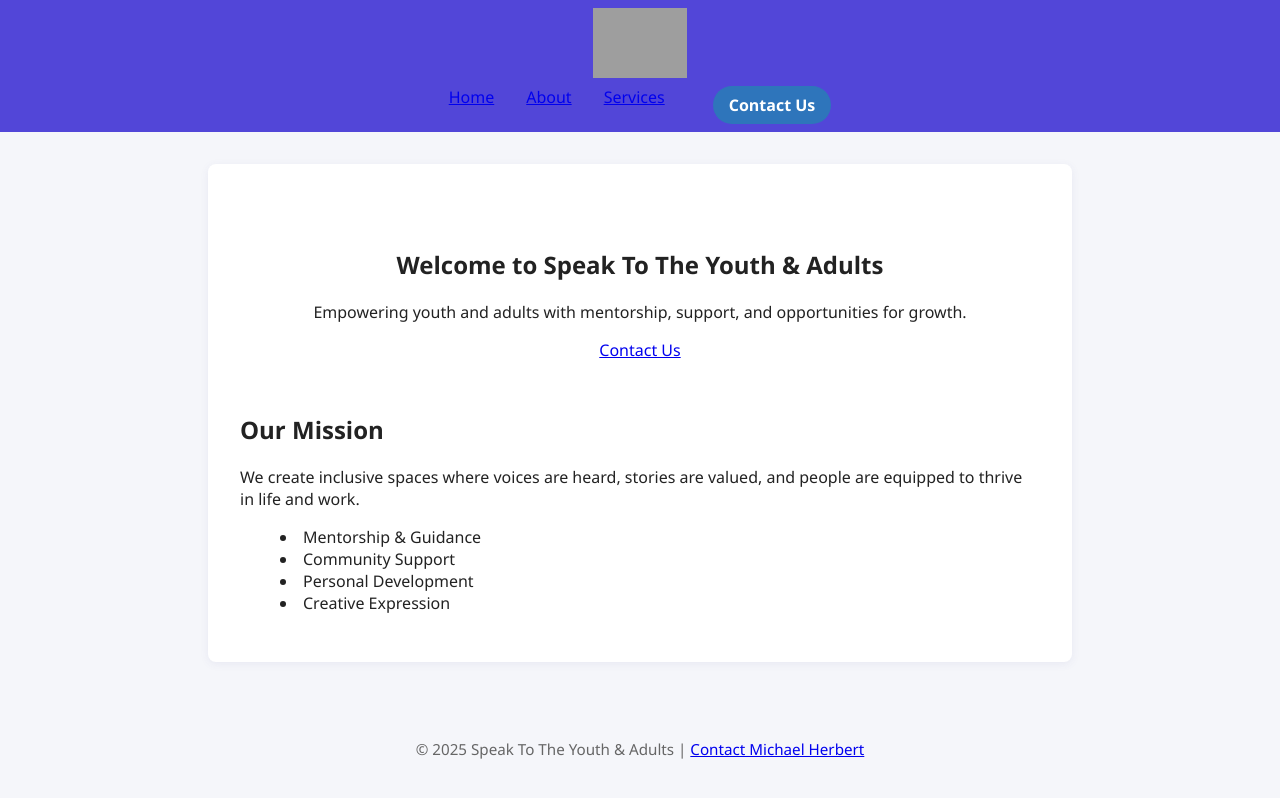
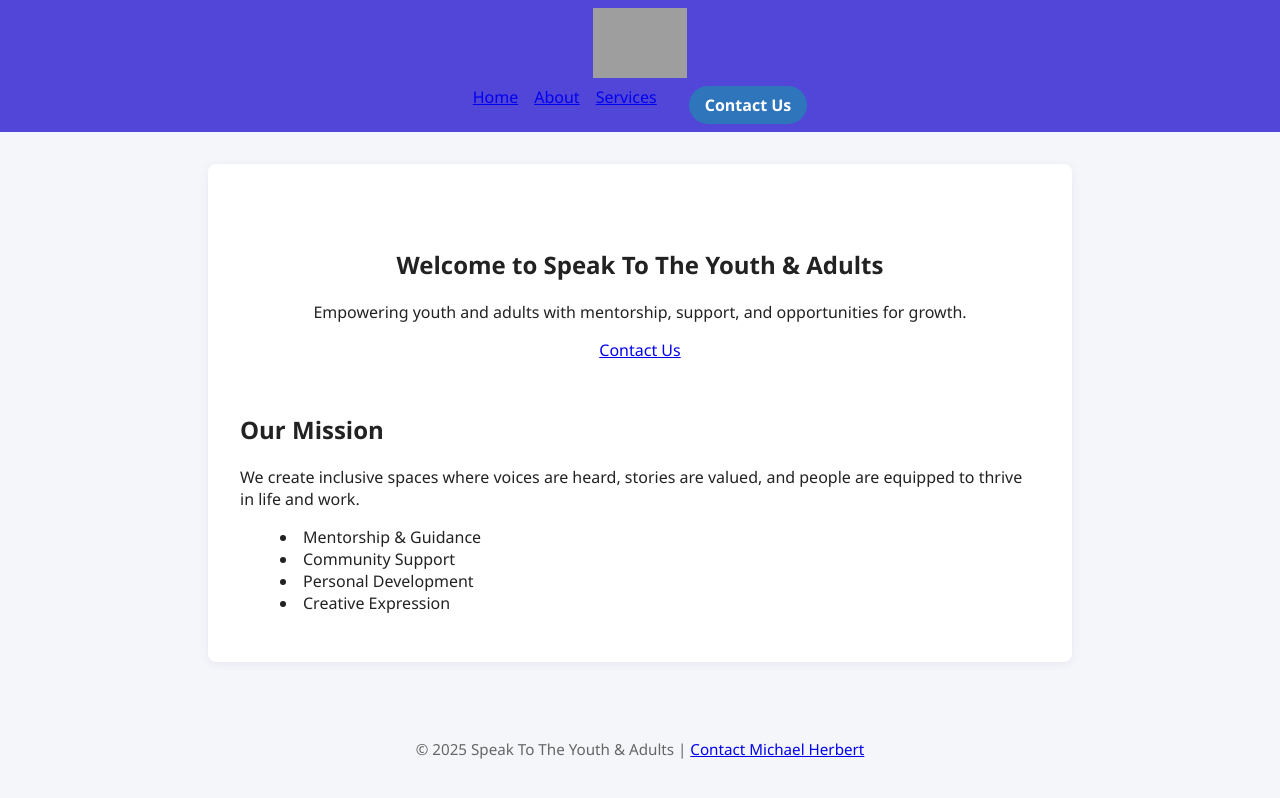
Before and after one commit to bab-leo/speaktoya-site, a plain HTML site: page index.html in a window 1280 px wide. Drawn offline with Linux system fonts and the light colour scheme; grey boxes are pictures that could not be loaded.

Commit message:
Update style.css

```diff
--- a/css/style.css
+++ b/css/style.css
@@ -27,7 +27,7 @@ header {
 nav {
   display: flex;
   justify-content: center;
-  gap: 2em; /* Space between nav links */
+  gap: 1em; /* Space between nav links */
 }
 
 nav a.cta, button.cta {
```
